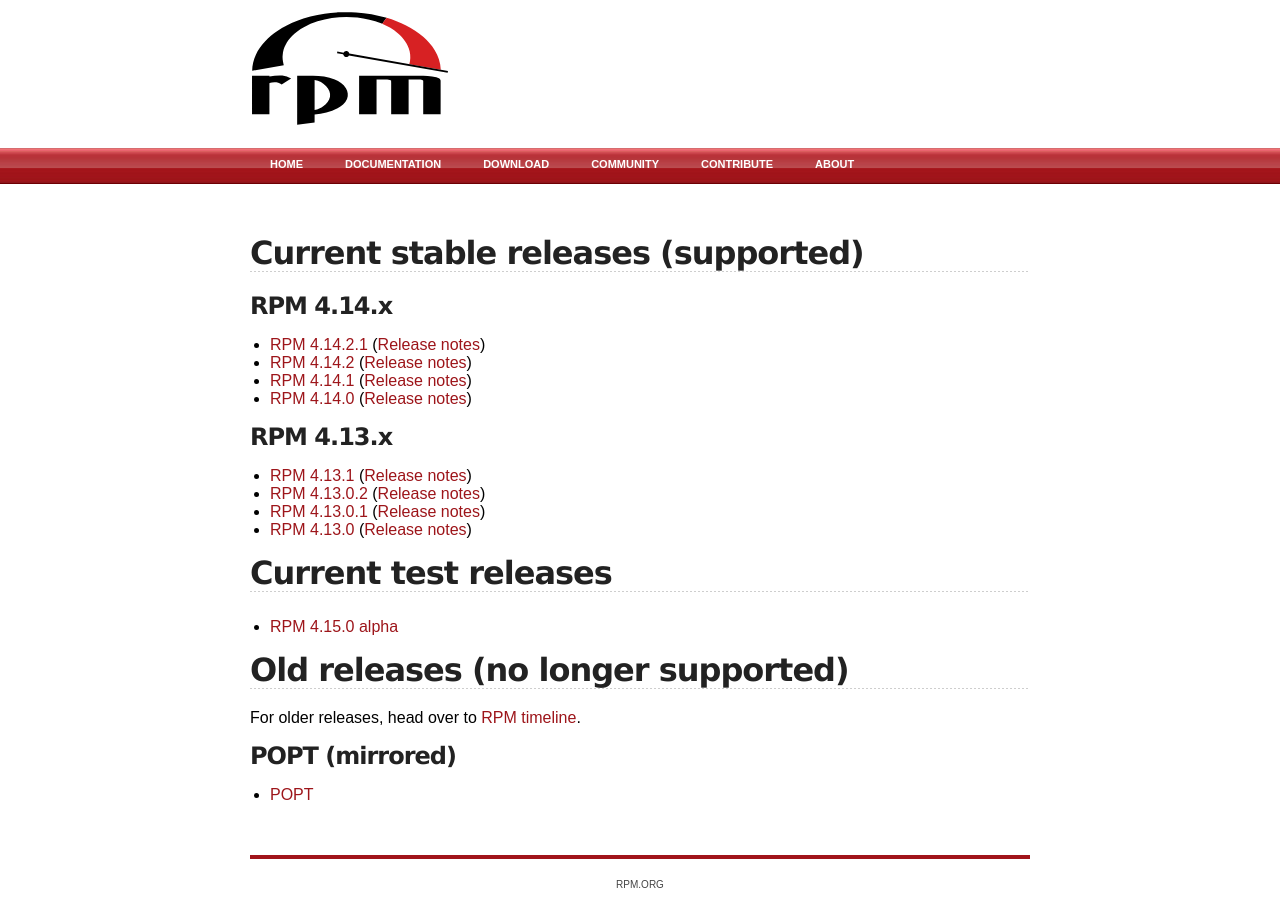
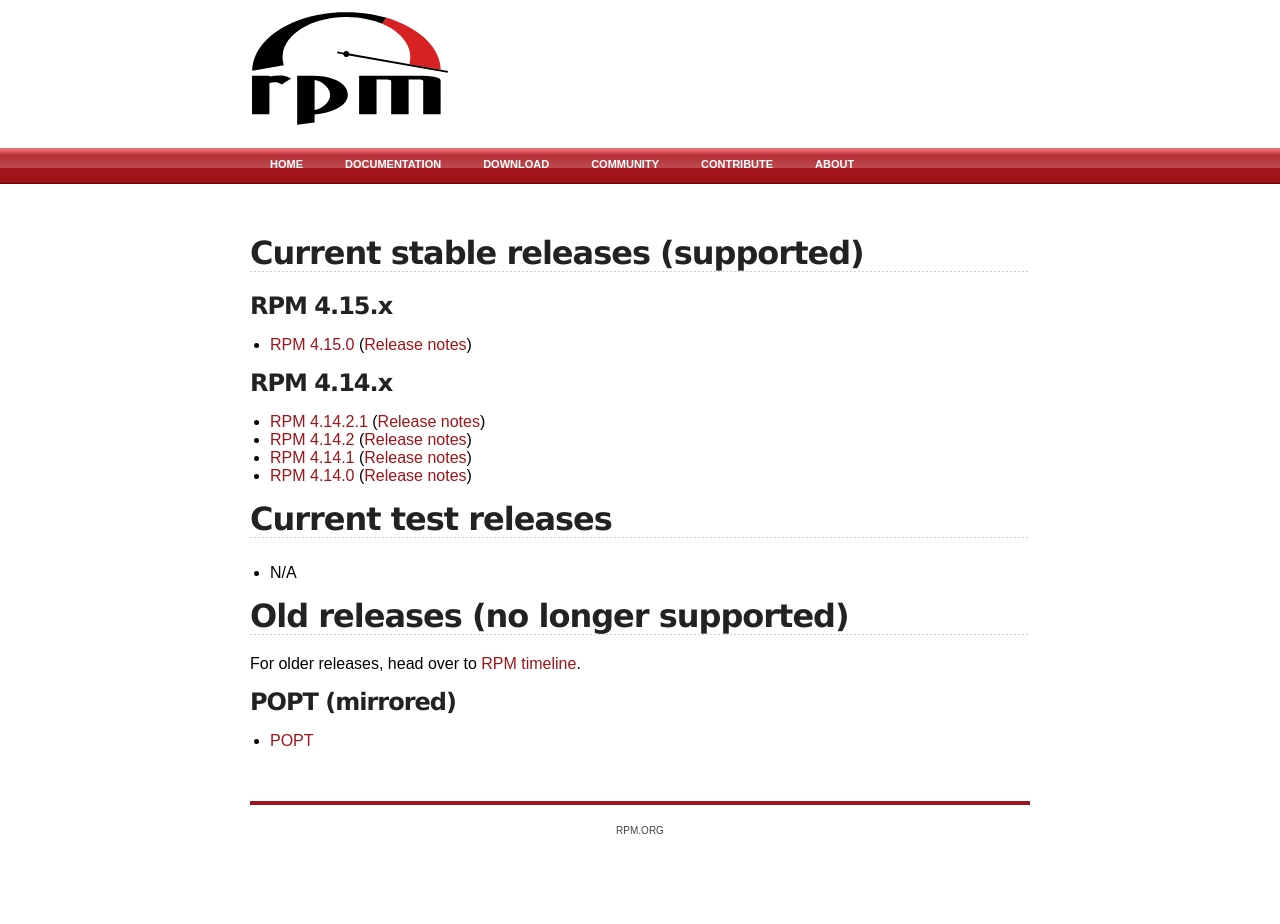
Before and after one commit to rpm-software-management/rpm-web, a Jekyll site: the page built from download.md, in a window 1280 px wide. Built offline with Jekyll 4.4.1, drawn with Linux system fonts in a browser that asks for light colours; after the commit the page ends 900 px from its top, so only the background shows below that.

Commit message:
Update download page too for 4.15.0 (dropping support for 4.13.x)

```diff
--- a/download.md
+++ b/download.md
@@ -4,6 +4,9 @@ title: rpm.org - Download
 ---
 
 ## Current stable releases (supported)
+
+### RPM 4.15.x
+* [RPM 4.15.0](http://ftp.rpm.org/releases/rpm-4.15.x/rpm-4.15.0.tar.bz2) ([Release notes](wiki/Releases/4.15.0.html))
 
 ### RPM 4.14.x
 
@@ -12,16 +15,9 @@ title: rpm.org - Download
 * [RPM 4.14.1](http://ftp.rpm.org/releases/rpm-4.14.x/rpm-4.14.1.tar.bz2) ([Release notes](wiki/Releases/4.14.1.html))
 * [RPM 4.14.0](http://ftp.rpm.org/releases/rpm-4.14.x/rpm-4.14.0.tar.bz2) ([Release notes](wiki/Releases/4.14.0.html))
 
-### RPM 4.13.x
-
-* [RPM 4.13.1](http://ftp.rpm.org/releases/rpm-4.13.x/rpm-4.13.1.tar.bz2) ([Release notes](wiki/Releases/4.13.1.html))
-* [RPM 4.13.0.2](http://ftp.rpm.org/releases/rpm-4.13.x/rpm-4.13.0.2.tar.bz2) ([Release notes](wiki/Releases/4.13.0.2.html))
-* [RPM 4.13.0.1](http://ftp.rpm.org/releases/rpm-4.13.x/rpm-4.13.0.1.tar.bz2) ([Release notes](wiki/Releases/4.13.0.1.html))
-* [RPM 4.13.0](http://ftp.rpm.org/releases/rpm-4.13.x/rpm-4.13.0.tar.bz2) ([Release notes](wiki/Releases/4.13.0.html))
-
 ## Current test releases
 
-* [RPM 4.15.0 alpha](http://ftp.rpm.org/releases/testing/rpm-4.14.90-git14653.tar.bz2)
+* N/A
 
 ## Old releases (no longer supported)
 
```
